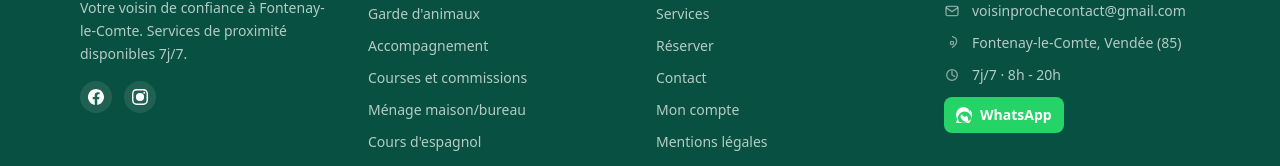
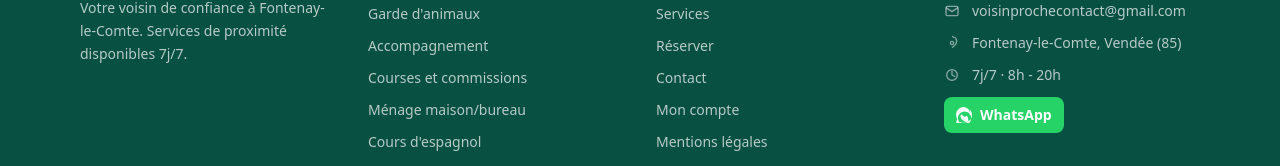
Before and after one commit to diegongu-cmyk/voisin-proche, a Next.js app: page / in a window 1280 px wide. Shown: the part 2593-2759 px from the top of the page. Built offline with nearby package versions, Linux system fonts and the light colour scheme.

Commit message:
Remove Facebook and Instagram icons from footer

```diff
--- a/app/layout.tsx
+++ b/app/layout.tsx
@@ -53,20 +53,6 @@ export default function RootLayout({
               <p className="text-sm text-white/70 leading-relaxed">
                 Votre voisin de confiance à Fontenay-le-Comte. Services de proximité disponibles 7j/7.
               </p>
-
-              {/* Social Icons */}
-              <div className="flex gap-3">
-                <a href="#" className="flex h-8 w-8 items-center justify-center rounded-full bg-white/10 text-white hover:bg-[#9FE1CB] transition-colors">
-                  <svg className="h-4 w-4" fill="currentColor" viewBox="0 0 24 24">
-                    <path d="M24 12.073c0-6.627-5.373-12-12-12s-12 5.373-12 12c0 5.99 4.388 10.954 10.125 11.854v-8.385H7.078v-3.47h3.047V9.43c0-3.007 1.792-4.669 4.533-4.669 1.312 0 2.686.235 2.686.235v2.953H15.83c-1.491 0-1.956.925-1.956 1.874v2.25h3.328l-.532 3.47h-2.796v8.385C19.612 23.027 24 18.062 24 12.073z"/>
-                  </svg>
-                </a>
-                <a href="#" className="flex h-8 w-8 items-center justify-center rounded-full bg-white/10 text-white hover:bg-[#9FE1CB] transition-colors">
-                  <svg className="h-4 w-4" fill="currentColor" viewBox="0 0 24 24">
-                    <path d="M12 2.163c3.204 0 3.584.012 4.85.07 3.252.148 4.771 1.691 4.919 4.919.058 1.265.069 1.645.069 4.849 0 3.205-.012 3.584-.069 4.849-.149 3.225-1.664 4.771-4.919 4.919-1.266.058-1.644.07-4.85.07-3.204 0-3.584-.012-4.849-.07-3.26-.149-4.771-1.699-4.919-4.92-.058-1.265-.07-1.644-.07-4.849 0-3.204.013-3.583.07-4.849.149-3.227 1.664-4.771 4.919-4.919 1.266-.057 1.645-.069 4.849-.069zm0-2.163c-3.259 0-3.667.014-4.947.072-4.358.2-6.78 2.618-6.98 6.98-.059 1.281-.073 1.689-.073 4.948 0 3.259.014 3.668.072 4.948.2 4.358 2.618 6.78 6.98 6.98 1.281.058 1.689.072 4.948.072 3.259 0 3.668-.014 4.948-.072 4.354-.2 6.782-2.618 6.979-6.98.059-1.28.073-1.689.073-4.948 0-3.259-.014-3.667-.072-4.947-.196-4.354-2.617-6.78-6.979-6.98-1.281-.059-1.69-.073-4.949-.073zM5.838 12a6.162 6.162 0 1112.324 0 6.162 6.162 0 01-12.324 0zM12 16a4 4 0 110-8 4 4 0 010 8zm4.965-10.405a1.44 1.44 0 112.881.001 1.44 1.44 0 01-2.881-.001z"/>
-                  </svg>
-                </a>
-              </div>
             </div>
 
             {/* Column 2 - Nos Services */}
```
